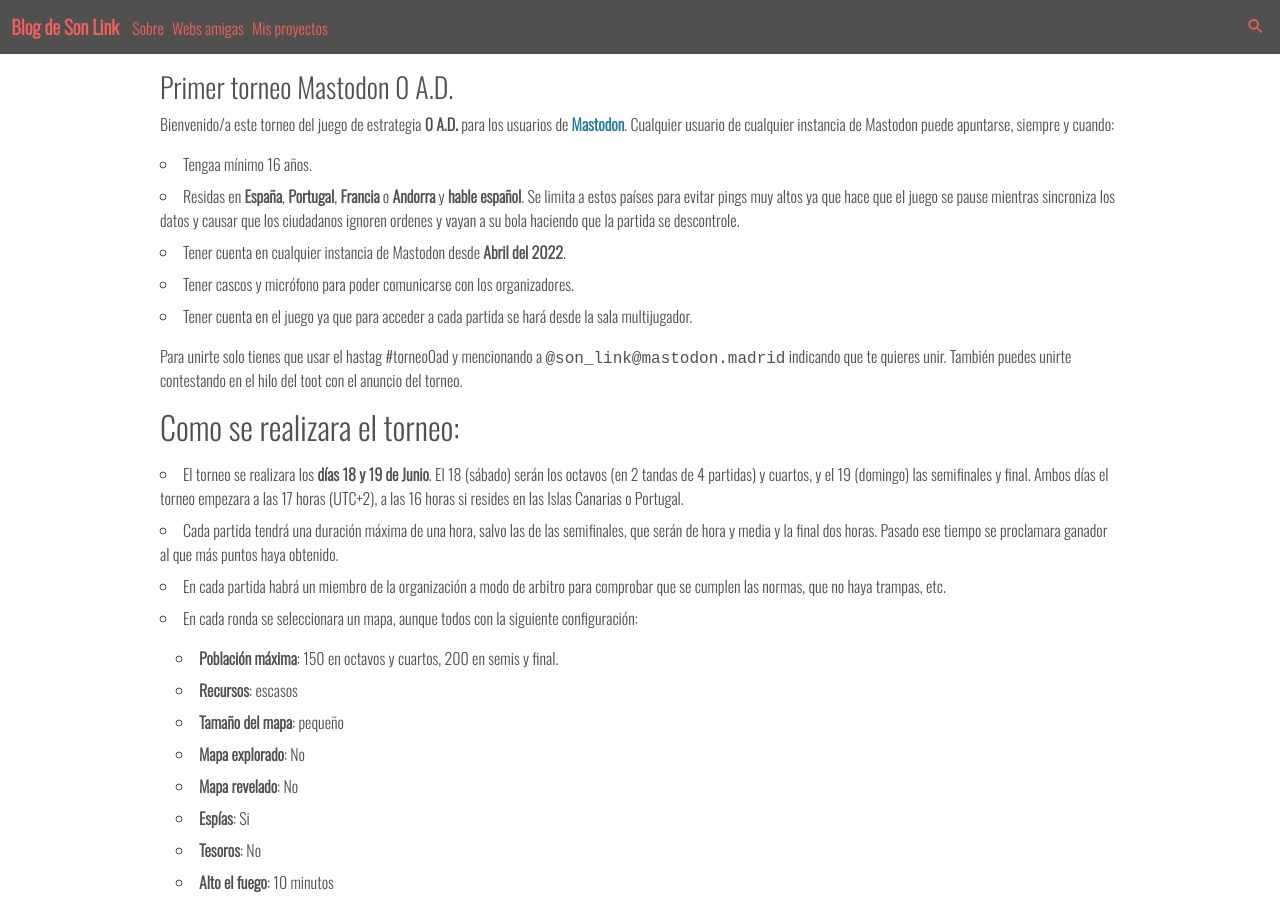
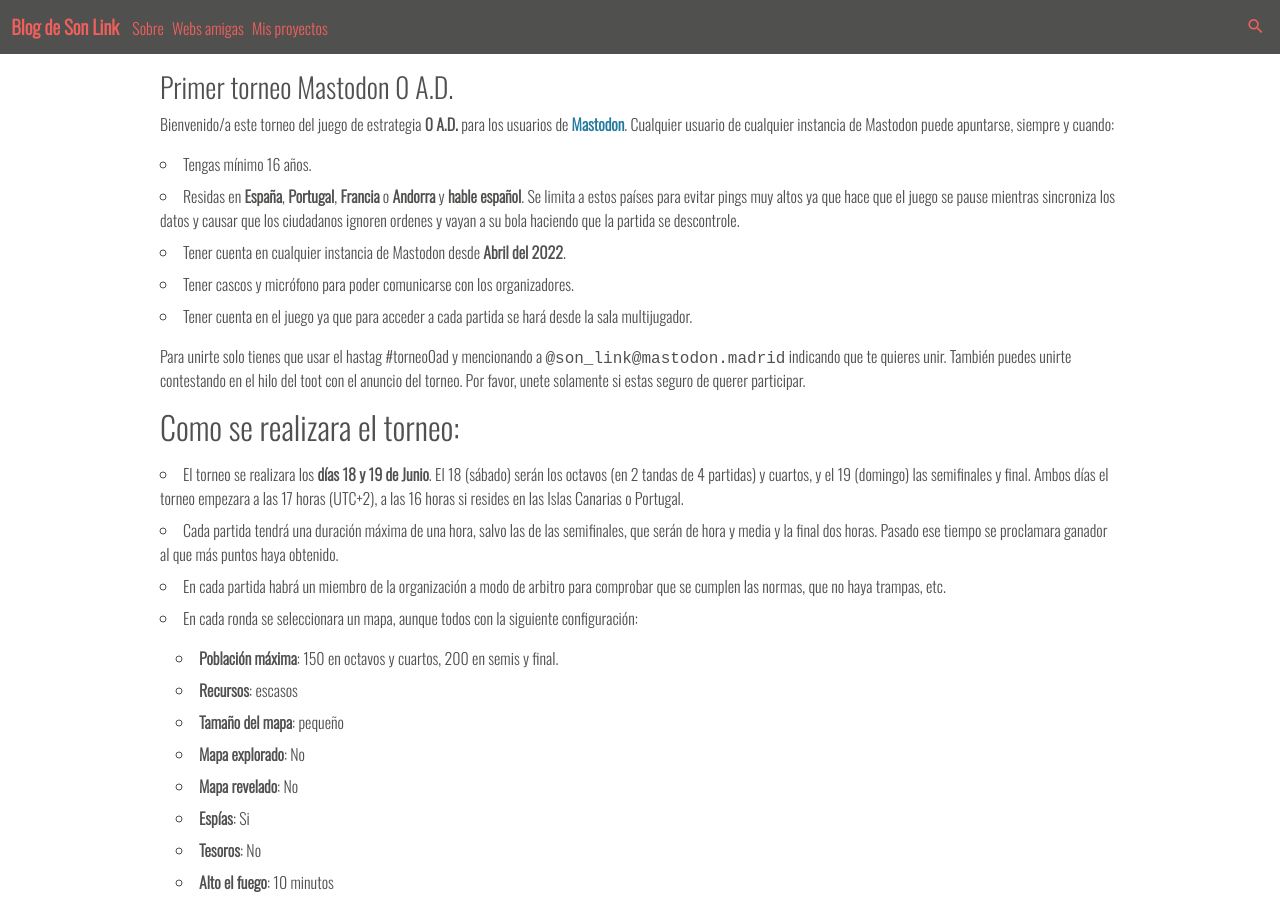
Before and after one commit to son-link/son-link.github.io, a Jekyll site: the page built from _pages/0ad-mastodon.md, in a window 1280 px wide and 900 px high. Built offline with Jekyll 4.4.1, drawn with Linux system fonts in a browser that asks for light colours.

Commit message:
Update 0ad-mastodon.md

```diff
--- a/_pages/0ad-mastodon.md
+++ b/_pages/0ad-mastodon.md
@@ -8,13 +8,13 @@
 
 Bienvenido/a este torneo del juego de estrategia **0 A.D.** para los usuarios de **[Mastodon](https://joinmastodon.org/)**. Cualquier usuario de cualquier instancia de Mastodon puede apuntarse, siempre y cuando:
 
-* Tengaa mínimo 16 años.
+* Tengas mínimo 16 años.
 * Residas en **España**, **Portugal**, **Francia** o **Andorra** y **hable español**. Se limita a estos países para evitar pings muy altos ya que hace que el juego se pause mientras sincroniza los datos y causar que los ciudadanos ignoren ordenes y vayan a su bola haciendo que la partida se descontrole.
 * Tener cuenta en cualquier instancia de Mastodon desde **Abril del 2022**.
 * Tener cascos y micrófono para poder comunicarse con los organizadores.
 * Tener cuenta en el juego ya que para acceder a cada partida se hará desde la sala multijugador.
 
-Para unirte solo tienes que usar el hastag #torneo0ad y mencionando a `@son_link@mastodon.madrid` indicando que te quieres unir. También puedes unirte contestando en el hilo del toot con el anuncio del torneo.
+Para unirte solo tienes que usar el hastag #torneo0ad y mencionando a `@son_link@mastodon.madrid` indicando que te quieres unir. También puedes unirte contestando en el hilo del toot con el anuncio del torneo. Por favor, unete solamente si estas seguro de querer participar.
 
 ### Como se realizara el torneo:
 
```
